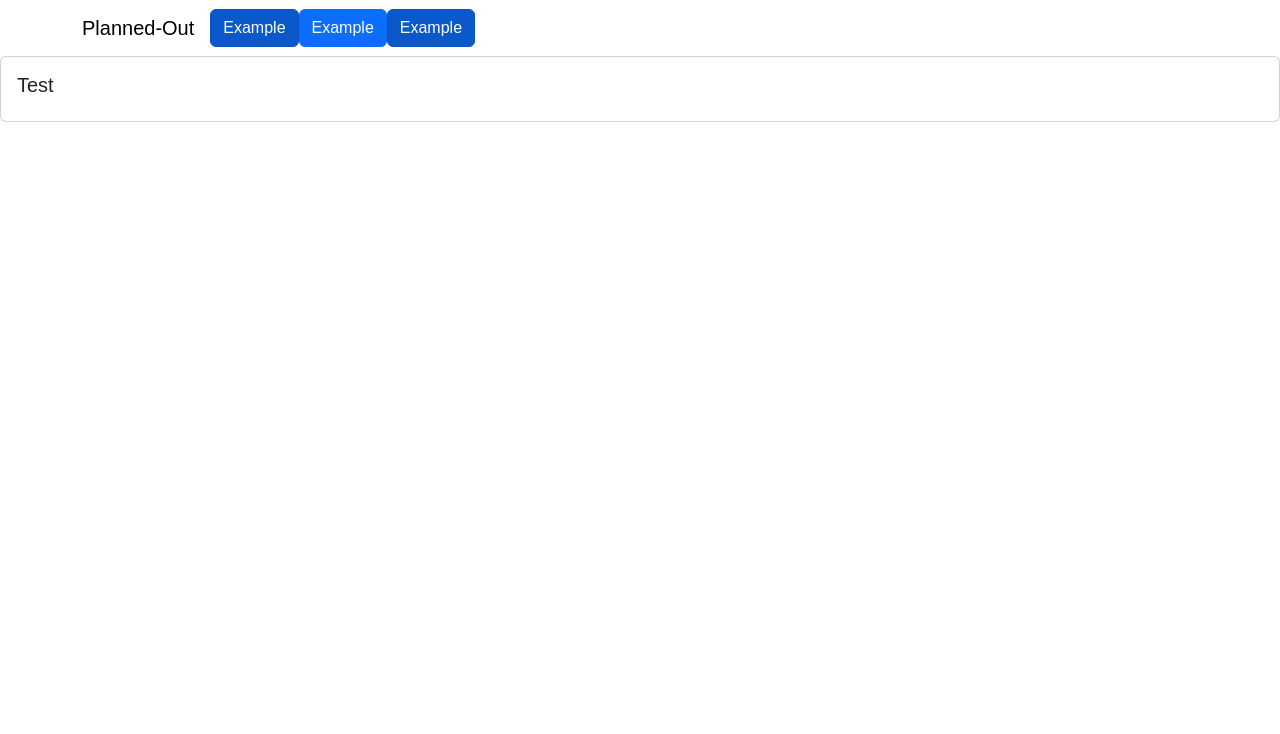
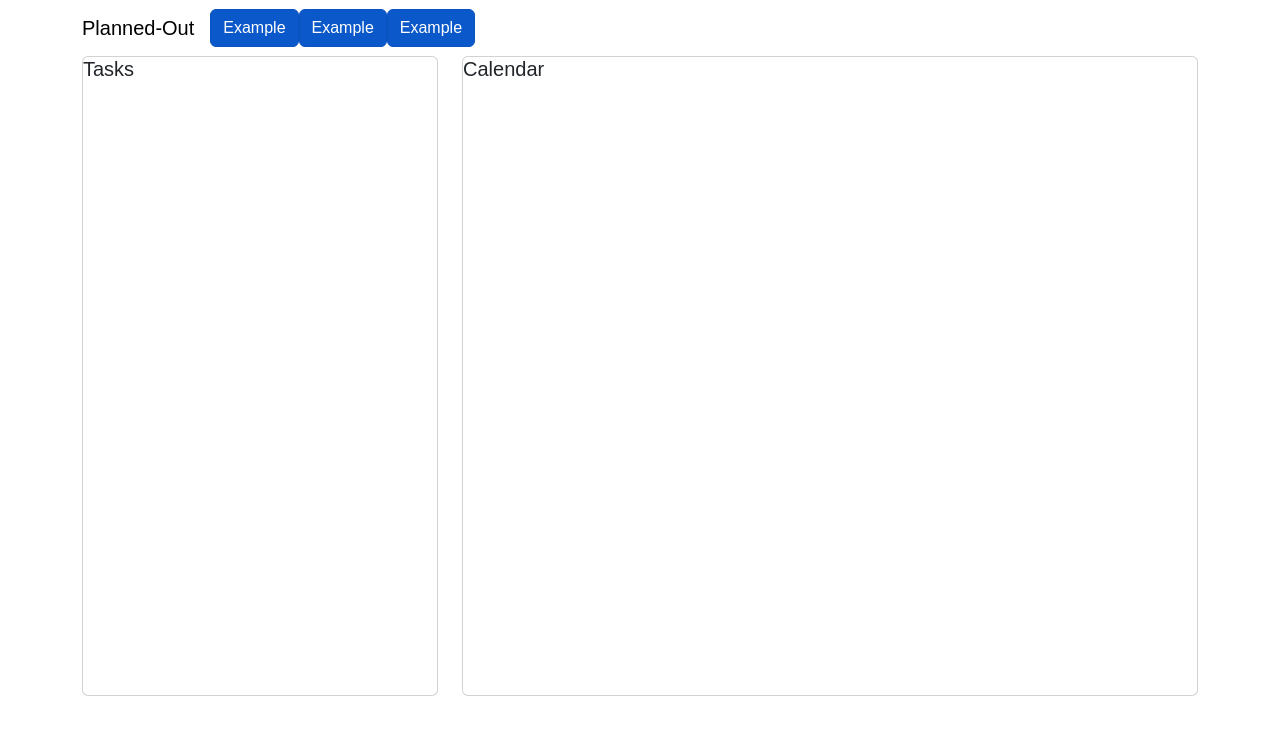
Before and after one commit to COSC481W-2023Fall/planned-out, a React (Create React App) app in the folder front-end/: page / in a window 1280 px wide. Shown: the top 734 px of the page. Built offline with nearby package versions, Linux system fonts and the light colour scheme.

Commit message:
feat: Implement basic homepage
* Tasks card
* Calendar card

```diff
--- a/front-end/src/index.css
+++ b/front-end/src/index.css
@@ -7,3 +7,7 @@ code {
   font-family: source-code-pro, Menlo, Monaco, Consolas, 'Courier New',
     monospace;
 }
+
+div.tasks-card, div.calendar-card {
+  height: 80vh;
+}
--- a/front-end/src/pages/Home.js
+++ b/front-end/src/pages/Home.js
@@ -1,16 +1,28 @@
+import Container from "react-bootstrap/Container";
+import Row from "react-bootstrap/Row";
+import Col from "react-bootstrap/Col";
 import Card from "react-bootstrap/Card";
 
 const Home = () => {
 
-  return (
-    <div className="App">
-      <Card>
-        <Card.Body>
-          <Card.Title>Test</Card.Title>
-        </Card.Body>
-      </Card>
-    </div>
-  );
+    return (
+        <div className="App">
+            <Container>
+                <Row>
+                    <Col>
+                        <Card className="tasks-card">
+                            <Card.Title>Tasks</Card.Title>
+                        </Card>
+                    </Col>
+                    <Col sm={8}>
+                        <Card className="calendar-card">
+                            <Card.Title>Calendar</Card.Title>
+                        </Card>
+                    </Col>
+                </Row>
+            </Container>
+        </div>
+    );
 };
 
 export default Home;
--- a/front-end/src/pages/Layout.js
+++ b/front-end/src/pages/Layout.js
@@ -10,7 +10,7 @@ const Layout = () => {
         <>
             <Navbar>
                 <Container>
-                    <Navbar.Brand href="home">Planned-Out</Navbar.Brand>
+                    <Navbar.Brand href="/">Planned-Out</Navbar.Brand>
                     <Nav className="me-auto" variant="pills">
                         <Nav.Item>
                             <LinkContainer to="/">
@@ -18,7 +18,7 @@ const Layout = () => {
                             </LinkContainer>
                         </Nav.Item>
                         <Nav.Item>
-                            <LinkContainer to="/names">
+                            <LinkContainer to="/">
                                 <Button>Example</Button>
                             </LinkContainer>
                         </Nav.Item>
```
